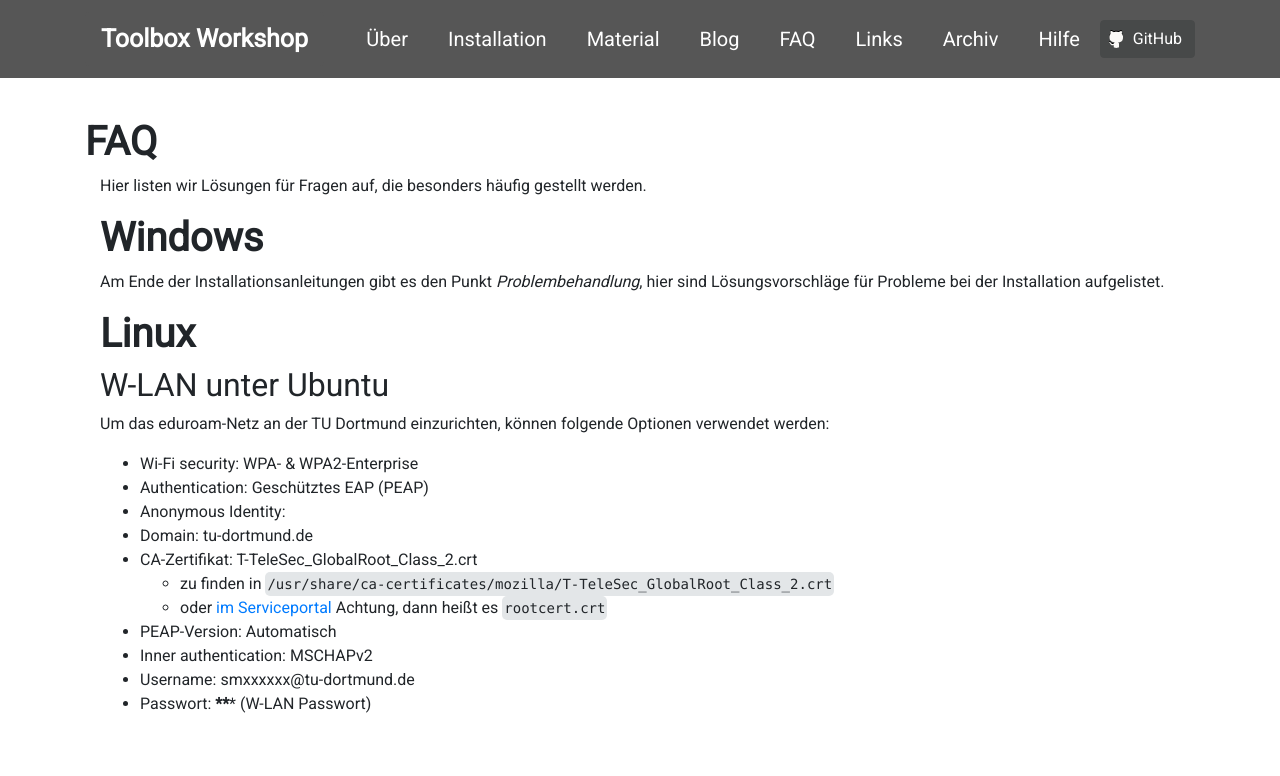
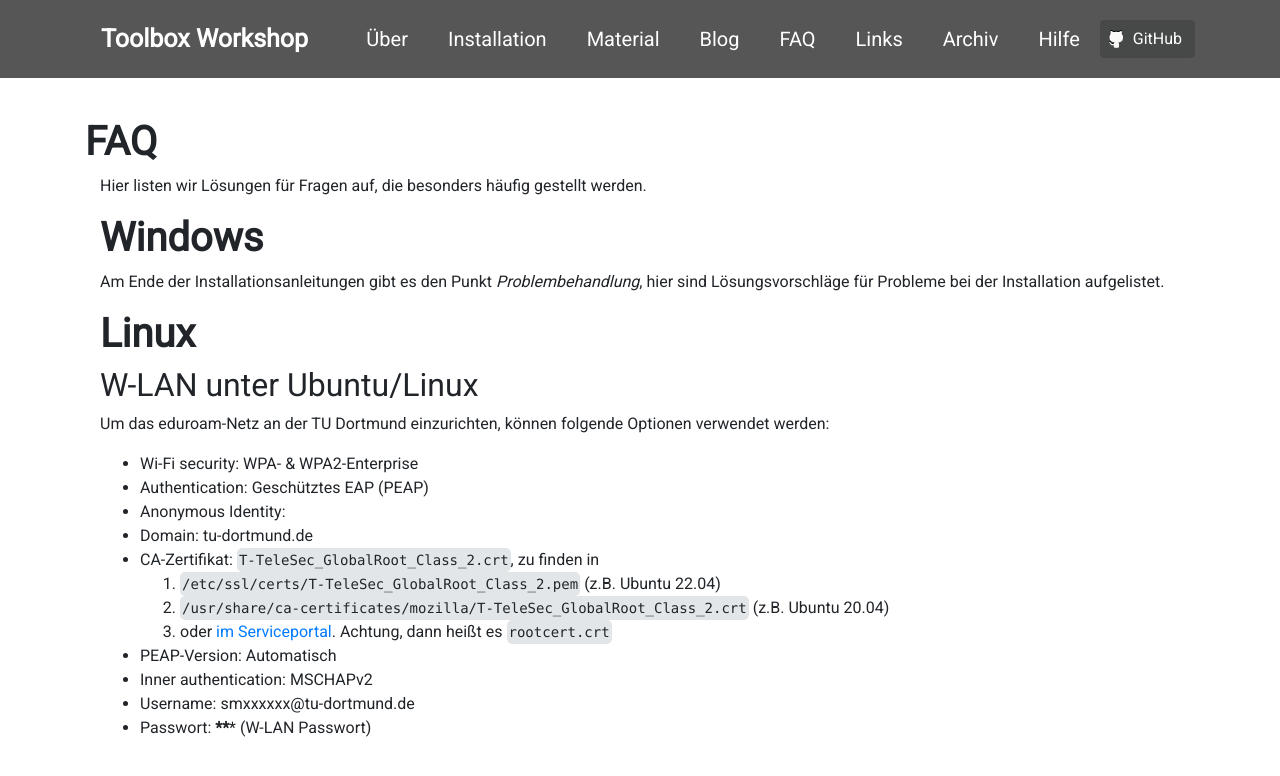
Before and after one commit to pep-dortmund/homepage-toolbox, a Jekyll site: the page built from faq/index.md, in a window 1280 px wide. Shown: the top 776 px of the page. Built offline with Jekyll 4.4.1, drawn with Linux system fonts in a browser that asks for light colours; nearby versions of some CDN libraries.

Commit message:
telesec, new path for ubuntu 2204

```diff
--- a/faq/index.md
+++ b/faq/index.md
@@ -12,16 +12,17 @@ Am Ende der Installationsanleitungen gibt es den Punkt
 
 # Linux
 
-## <a id="w-lan"></a>W-LAN unter Ubuntu
+## <a id="w-lan"></a>W-LAN unter Ubuntu/Linux
 
 Um das eduroam-Netz an der TU Dortmund einzurichten, können folgende Optionen verwendet werden:
  - Wi-Fi security: WPA- & WPA2-Enterprise
  - Authentication: Geschütztes EAP (PEAP)
  - Anonymous Identity:
  - Domain: tu-dortmund.de
- - CA-Zertifikat: T-TeleSec_GlobalRoot_Class_2.crt
-    - zu finden in `/usr/share/ca-certificates/mozilla/T-TeleSec_GlobalRoot_Class_2.crt`
-    - oder [im Serviceportal](https://service.tu-dortmund.de/documents/d/intra/rootcert) Achtung, dann heißt es `rootcert.crt`
+ - CA-Zertifikat: `T-TeleSec_GlobalRoot_Class_2.crt`, zu finden in
+    1. `/etc/ssl/certs/T-TeleSec_GlobalRoot_Class_2.pem` (z.B. Ubuntu 22.04)
+    2. `/usr/share/ca-certificates/mozilla/T-TeleSec_GlobalRoot_Class_2.crt` (z.B. Ubuntu 20.04)
+    3. oder [im Serviceportal](https://service.tu-dortmund.de/documents/d/intra/rootcert). Achtung, dann heißt es `rootcert.crt`
  - PEAP-Version: Automatisch
  - Inner authentication: MSCHAPv2
  - Username: smxxxxxx@tu-dortmund.de
```
